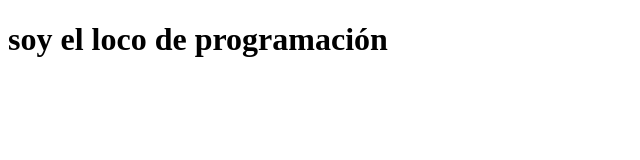
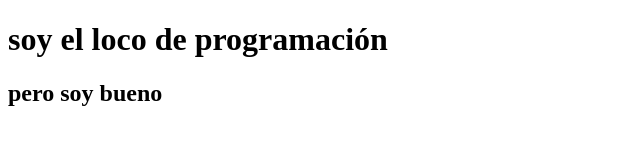
Before and after one commit to hades1996/proyecto, a plain HTML site: page index.html in a window 1280 px wide. Shown: the whole page, without its empty margins (0-640 px from the left). Drawn offline with Linux system fonts and the light colour scheme.

Commit message:
second commit

```diff
--- a/index.html
+++ b/index.html
@@ -8,5 +8,6 @@
 </head>
 <body>
     <H1>soy el loco de programación</H1>
+    <h2>pero soy bueno</h2>
 </body>
 </html>
```
